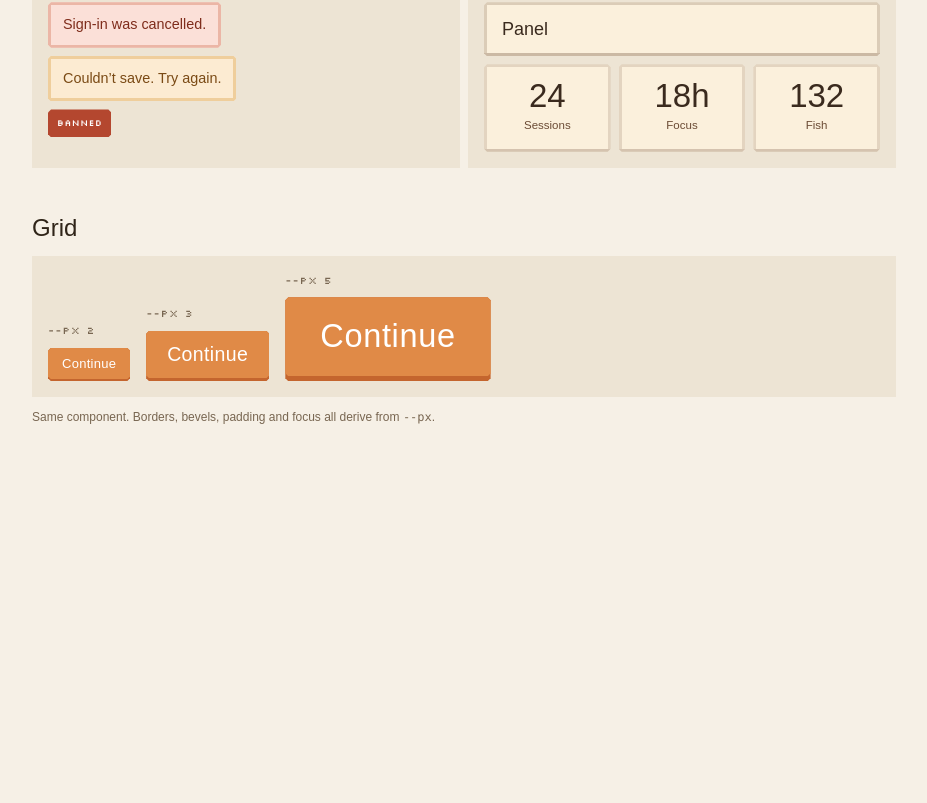
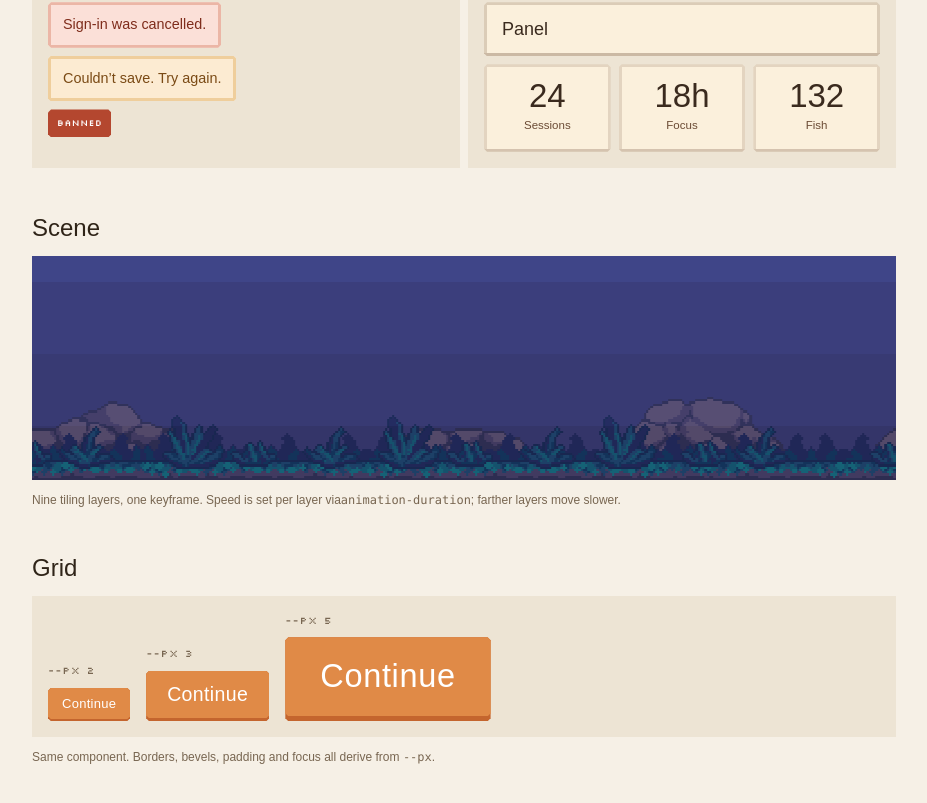
Before and after one commit to neennera/fishertimer, a Next.js app in the folder apps/web/: page /styleguide in a window 1280 px wide. Shown: the part 1713-2516 px from the top of the page, without its empty margins (176-1103 px from the left). Before the commit the page ends 2202 px from the top, so only its background shows below. Built offline with nearby package versions, Linux system fonts and the light colour scheme; a web font is replaced by a local one.

Commit message:
feat(web): add ParallaxScene component with multi-layer scrolling background and integrate into styleguide

```diff
--- a/apps/web/app/pixel.css
+++ b/apps/web/app/pixel.css
@@ -227,6 +227,45 @@
     height: auto;
   }
 
+  /* --- Parallax scene ------------------------------------------------------
+     A stack of tiling sprite layers (public/sprites/scene/). Each layer's box
+     is double the container width, with its tile scaled to exactly half of
+     that (= one container width). Sliding it by -50% is therefore always
+     exactly one tile, however wide the container ends up being, so the seam
+     never shows without hardcoding a tile size here. Speed differences come
+     from each layer's own animation-duration, set inline by ParallaxScene —
+     there is only one keyframe. */
+  .pixel-parallax {
+    position: relative;
+    overflow: hidden;
+    width: 100%;
+    height: 100%;
+  }
+
+  .pixel-parallax__layer {
+    position: absolute;
+    top: 0;
+    left: 0;
+    bottom: 0;
+    width: 200%;
+    background-repeat: repeat-x;
+    background-position: left bottom;
+    background-size: 50% auto;
+    image-rendering: pixelated;
+    animation-name: pixel-parallax-scroll;
+    animation-timing-function: linear;
+    animation-iteration-count: infinite;
+  }
+
+  @keyframes pixel-parallax-scroll {
+    from {
+      transform: translateX(0);
+    }
+    to {
+      transform: translateX(-50%);
+    }
+  }
+
   /* --- Header -------------------------------------------------------------
      Fixed height. It must not change between pages, whether or not an avatar
      is present, so the height is set here and never derived from content. */
--- a/apps/web/app/styleguide/page.tsx
+++ b/apps/web/app/styleguide/page.tsx
@@ -7,8 +7,21 @@ import { PixelBadge } from "../../components/ui/PixelBadge";
 import { PixelButton } from "../../components/ui/PixelButton";
 import { PixelInput } from "../../components/ui/PixelInput";
 import { PixelPanel } from "../../components/ui/PixelPanel";
+import { ParallaxScene } from "../../components/ui/ParallaxScene";
 import { StatTile } from "../../components/ui/StatTile";
 import { validateDisplayName } from "../../lib/validate-display-name";
+
+const LAKE_LAYERS = [
+  { src: "/sprites/scene/parallax-lake/sky.png", speed: 0.05 },
+  { src: "/sprites/scene/parallax-lake/clouds.png", speed: 0.1 },
+  { src: "/sprites/scene/parallax-lake/mountains.png", speed: 0.2 },
+  { src: "/sprites/scene/parallax-lake/forest-far.png", speed: 0.35 },
+  { src: "/sprites/scene/parallax-lake/forest-mid.png", speed: 0.5 },
+  { src: "/sprites/scene/parallax-lake/forest-near.png", speed: 0.7 },
+  { src: "/sprites/scene/parallax-lake/valley-fill.png", speed: 0.85 },
+  { src: "/sprites/scene/parallax-lake/foreground.png", speed: 1 },
+  { src: "/sprites/scene/parallax-lake/water.png", speed: 1.2 },
+];
 
 const ASSIGNED = [
   ["ink", "Text"],
@@ -292,6 +305,14 @@ export default function StyleguidePage() {
           </div>
         </Section>
 
+        <Section title="Scene">
+          <ParallaxScene layers={LAKE_LAYERS} className="h-56" />
+          <p className="mt-3 text-xs text-muted">
+            Nine tiling layers, one keyframe. Speed is set per layer via
+            <code>animation-duration</code>; farther layers move slower.
+          </p>
+        </Section>
+
         <Section title="Grid">
           <div className="flex flex-wrap items-end gap-4 bg-surface-2 p-4">
             {[2, 3, 5].map((px) => (
--- /dev/null
+++ b/apps/web/components/ui/ParallaxScene.tsx
@@ -0,0 +1,43 @@
+import { CSSProperties } from "react";
+import { cx } from "../../lib/cx";
+
+export interface ParallaxLayer {
+  /** Path to a tiling sprite, e.g. from public/sprites/scene/. */
+  src: string;
+  /** Relative scroll speed. Higher = faster (nearer); lower = slower (farther). */
+  speed: number;
+}
+
+export interface ParallaxSceneProps {
+  layers: ParallaxLayer[];
+  className?: string;
+}
+
+// Duration for a layer at speed = 1. Other layers scale inversely, so a
+// slower (smaller) speed gets a longer duration, per DESIGN_SYSTEM.md's
+// prefers-reduced-motion rule this stays a plain animation-duration — the
+// global stylesheet's !important override in globals.css still wins.
+const PARALLAX_BASE_DURATION_S = 60;
+
+/**
+ * A stack of tiling background sprites that scroll at different speeds.
+ * Generic over its layer list — a signin scene, a room scene, whatever
+ * later reuses this — so it takes layers as a prop rather than baking in
+ * one scene's file names.
+ */
+export function ParallaxScene({ layers, className }: ParallaxSceneProps) {
+  return (
+    <div className={cx("pixel-parallax", className)}>
+      {layers.map((layer) => {
+        const style: CSSProperties = {
+          backgroundImage: `url(${layer.src})`,
+          animationDuration: `${PARALLAX_BASE_DURATION_S / layer.speed}s`,
+        };
+
+        return (
+          <div key={layer.src} className="pixel-parallax__layer" style={style} />
+        );
+      })}
+    </div>
+  );
+}
```
Also changed, not shown: 1 other file (tests, documents, lock files or other folders).
